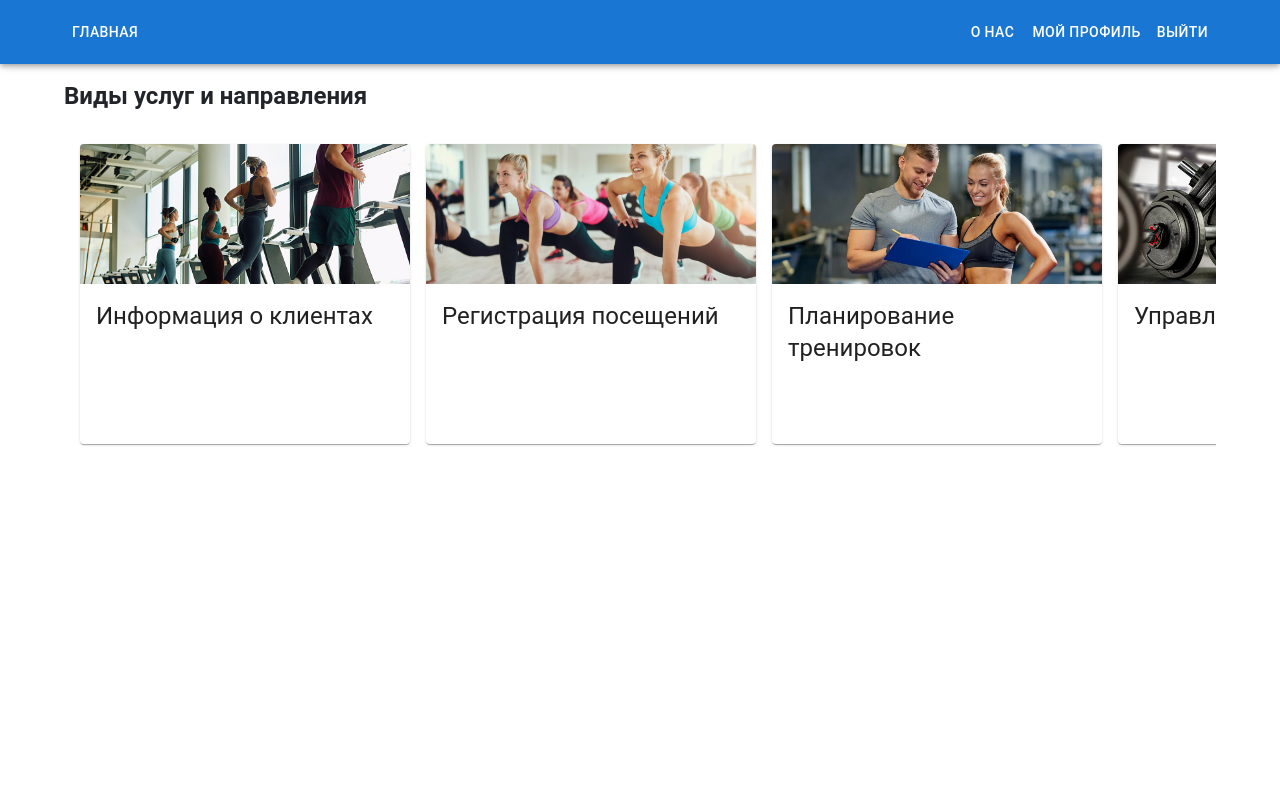
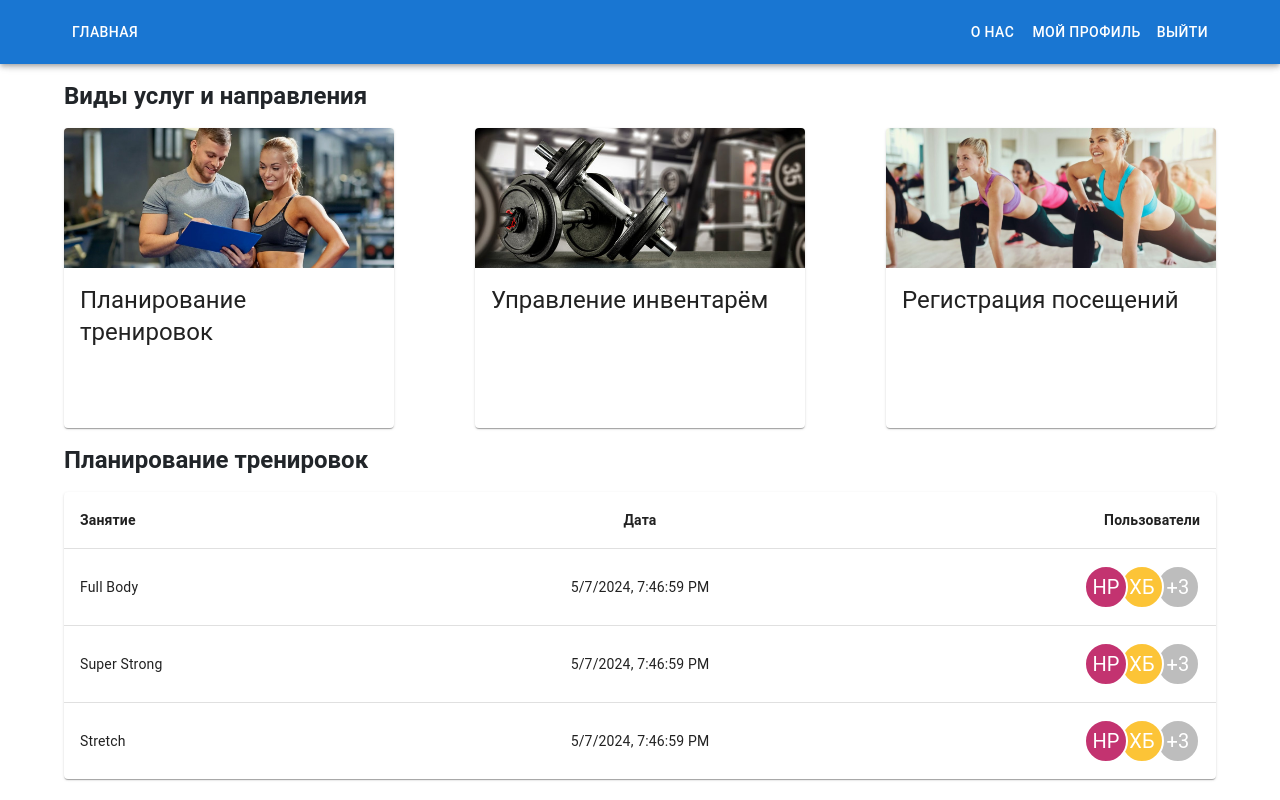
Before and after one commit to iwanttos1eep/client, a React (Create React App) app: page /trainer in a window 1280 px wide. Built offline with nearby package versions, Linux system fonts and the light colour scheme.

Commit message:
feat[TrainingPlanning]: showing all training with users in table

```diff
--- a/src/pages/TrainerPage/index.tsx
+++ b/src/pages/TrainerPage/index.tsx
@@ -8,6 +8,7 @@ import infoAboutVisitors from '../../images/info_about_visitors.jpg';
 import ServiceCard from './сomponents/ServiceCard';
 import VisitRegistrationDialog from './сomponents/VisitRegistrationDialog';
 import InventoryManagement from './сomponents/InventoryManagement';
+import TrainingPlanning from './сomponents/TrainingPlanning';
 
 const TrainerPage = () => {
   const [tabIndex, setTabIndex] = useState<number>(0);
@@ -42,17 +43,25 @@ const TrainerPage = () => {
             <Typography variant="h5" fontWeight="bold">
               Виды услуг и направления
             </Typography>
-            <Stack
-              direction="row"
-              gap="1rem"
-              justifyContent="space-between"
-              overflow="scroll"
-              padding="1rem"
-            >
+            <Stack direction="row" gap="1rem" justifyContent="space-between">
+              {/*
+              TODO - Ненужная вкладка, т.к всю инфу можно будет посмотреть в "Планировании тренировок"
               <ServiceCard
-                image={infoAboutVisitors}
-                onCardClick={() => {}}
-                title="Информация о клиентах"
+                image={groupTrainingImage}
+                onCardClick={() => setVisitRegistration(true)}
+                title="Регистрация посещений"
+                subTitle=""
+              /> */}
+              <ServiceCard
+                image={personalTrainingImage}
+                onCardClick={() => setCardIndex(0)}
+                title="Планирование тренировок"
+                subTitle=""
+              />
+              <ServiceCard
+                image={gymInventory}
+                onCardClick={() => setCardIndex(1)}
+                title="Управление инвентарём"
                 subTitle=""
               />
               <ServiceCard
@@ -61,20 +70,9 @@ const TrainerPage = () => {
                 title="Регистрация посещений"
                 subTitle=""
               />
-              <ServiceCard
-                image={personalTrainingImage}
-                onCardClick={() => {}}
-                title="Планирование тренировок"
-                subTitle=""
-              />
-              <ServiceCard
-                image={gymInventory}
-                onCardClick={() => setCardIndex(3)}
-                title="Управление инвентарём"
-                subTitle=""
-              />
             </Stack>
-            {cardIndex === 3 ? <InventoryManagement /> : <></>}
+            {cardIndex === 0 && <TrainingPlanning />}
+            {cardIndex === 1 && <InventoryManagement />}
             {/* <Typography variant="h5" fontWeight="bold">
               Расписание занятий
             </Typography>
--- /dev/null
+++ b/src/pages/TrainerPage/сomponents/TrainingPlanning/components/TrainingRow/index.tsx
@@ -0,0 +1,66 @@
+import {
+  Avatar,
+  AvatarGroup,
+  Button,
+  Stack,
+  TableCell,
+  TableRow,
+} from '@mui/material';
+import React, { useState } from 'react';
+import UserCard from '../../../../../AdminPage/components/UserCard';
+import { stringAvatar } from '../../../../../../utils/stringAvatar';
+import _ from 'lodash';
+
+interface ITrainingRowProps {
+  row: {
+    name: string;
+    data: string;
+    users: string[];
+  };
+}
+
+const TrainingRow = (props: ITrainingRowProps) => {
+  const { row } = props;
+  const [isExpandUsers, setExpandUsers] = useState<boolean>(false);
+
+  return (
+    <TableRow
+      key={row.name}
+      sx={{ '&:last-child td, &:last-child th': { border: 0 } }}
+    >
+      <TableCell width={'33%'} align="left">
+        {row.name}
+      </TableCell>
+      <TableCell width={'33%'} align="center">
+        {row.data}
+      </TableCell>
+      <TableCell width={'33%'} align="right">
+        {isExpandUsers ? (
+          <Stack bgcolor="background.paper" direction="column" gap="1.5rem">
+            <Button onClick={() => setExpandUsers(false)}>Свернуть</Button>
+            {row.users.map((user) => (
+              <UserCard userName={user} />
+            ))}
+          </Stack>
+        ) : (
+          <AvatarGroup
+            max={3}
+            onClick={() => setExpandUsers(true)}
+            sx={{
+              cursor: 'pointer',
+              '.MuiAvatar-root:hover': {
+                background: 'red',
+              },
+            }}
+          >
+            {row.users.map((user) => (
+              <Avatar key={_.uniqueId()} {...stringAvatar(user)} />
+            ))}
+          </AvatarGroup>
+        )}
+      </TableCell>
+    </TableRow>
+  );
+};
+
+export default TrainingRow;
--- /dev/null
+++ b/src/pages/TrainerPage/сomponents/TrainingPlanning/index.tsx
@@ -0,0 +1,83 @@
+import {
+  Paper,
+  Table,
+  TableBody,
+  TableCell,
+  TableContainer,
+  TableHead,
+  TableRow,
+  Typography,
+} from '@mui/material';
+import React from 'react';
+import _ from 'lodash';
+import TrainingRow from './components/TrainingRow';
+
+const TrainingPlanning = () => {
+  const rows = [
+    {
+      name: 'Full Body',
+      data: new Date().toLocaleString(),
+      users: [
+        'Никита Русаков',
+        'Хуснуриялов Булат',
+        'Кашапов Руслан',
+        'Галлямов Вадим',
+        'Рубен Малаев',
+      ],
+    },
+    {
+      name: 'Super Strong',
+      data: new Date().toLocaleString(),
+      users: [
+        'Никита Русаков',
+        'Хуснуриялов Булат',
+        'Кашапов Руслан',
+        'Галлямов Вадим',
+        'Рубен Малаев',
+      ],
+    },
+    {
+      name: 'Stretch',
+      data: new Date().toLocaleString(),
+      users: [
+        'Никита Русаков',
+        'Хуснуриялов Булат',
+        'Кашапов Руслан',
+        'Галлямов Вадим',
+        'Рубен Малаев',
+      ],
+    },
+  ];
+
+  return (
+    <>
+      <Typography variant="h5" fontWeight="bold">
+        Планирование тренировок
+      </Typography>
+      <TableContainer component={Paper}>
+        <Table aria-label="a dense table">
+          <TableHead>
+            <TableRow>
+              <TableCell sx={{ fontWeight: 'bold' }} align="left">
+                Занятие
+              </TableCell>
+              <TableCell sx={{ fontWeight: 'bold' }} align="center">
+                Дата
+              </TableCell>
+              <TableCell sx={{ fontWeight: 'bold' }} align="right">
+                Пользователи
+              </TableCell>
+            </TableRow>
+          </TableHead>
+          <TableBody>
+            {rows.map((row) => (
+              <TrainingRow row={row} />
+            ))}
+          </TableBody>
+        </Table>
+      </TableContainer>
+    </>
+  );
+};
+
+export default TrainingPlanning;
```
